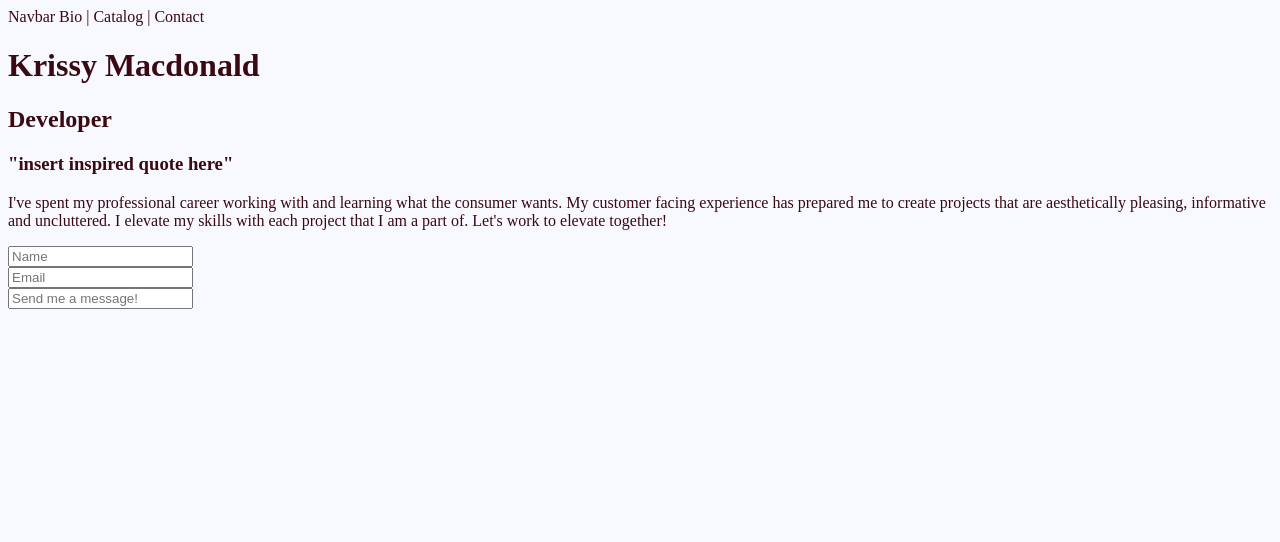
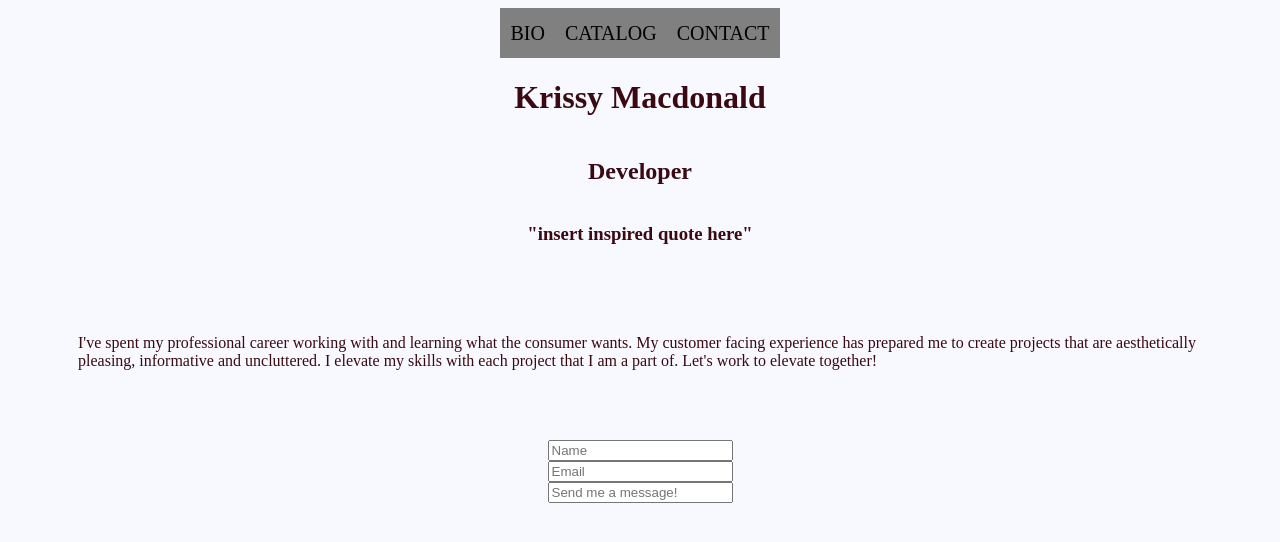
Before and after one commit to nitsirkmac/Portfolio, a plain HTML site: page index.html in a window 1280 px wide. Drawn offline with Linux system fonts and the light colour scheme.

Commit message:
flex started

```diff
--- a/index.html
+++ b/index.html
@@ -9,7 +9,11 @@
     <link rel="stylesheet" href=".css/style.css">
 </head>
 <body>
-    <nav>Navbar Bio | Catalog | Contact</nav>
+    <nav>
+        <div>BIO</div>
+        <div>CATALOG</div>
+        <div>CONTACT</div>
+    </nav>
     <h1>Krissy Macdonald</h1>
     <h2>Developer</h2>
     <h3>"insert inspired quote here"</h3>
```
Also changed, not shown: .css/style.css, .js/script.js.
